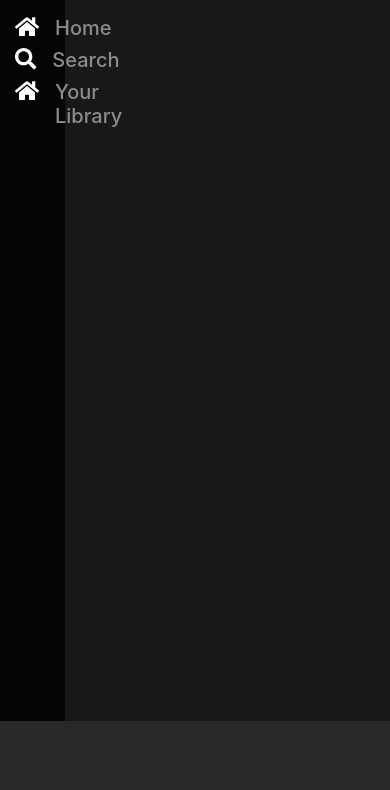
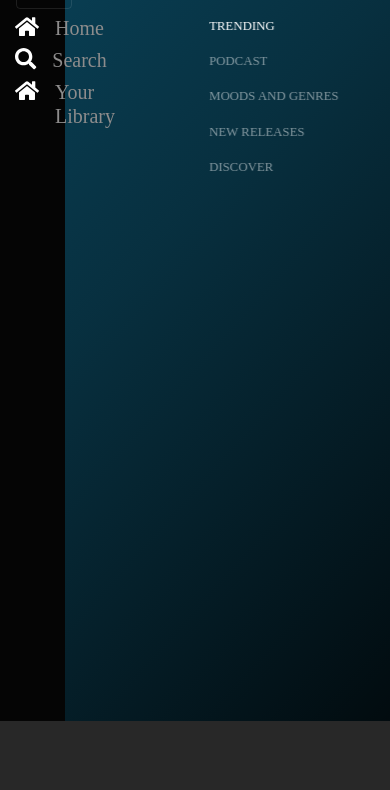
Before and after one commit to orhanors/Spofiy-Clone, a plain HTML site: page index.html in a window 390 px wide. Shown: the part 39-829 px from the top of the page. Drawn offline with nearby package versions, Linux system fonts and the light colour scheme; a web font is replaced by a local one.

Commit message:
background color added

```diff
--- /dev/null
+++ b/css/events-style.css
@@ -0,0 +1,31 @@
+.hvr-underline-from-center {
+    display: inline-block;
+    vertical-align: middle;
+    -webkit-transform: perspective(1px) translateZ(0);
+    transform: perspective(1px) translateZ(0);
+    box-shadow: 0 0 1px rgba(0, 0, 0, 0);
+    position: relative;
+    overflow: hidden;
+  }
+  .hvr-underline-from-center:before {
+    content: "";
+    position: absolute;
+    z-index: -1;
+    left: 51%;
+    right: 51%;
+    bottom: 0;
+    background: #00ff73;
+    height: 1px;
+    -webkit-transition-property: left, right;
+    transition-property: left, right;
+    -webkit-transition-duration: 0.3s;
+    transition-duration: 0.3s;
+    -webkit-transition-timing-function: ease-out;
+    transition-timing-function: ease-out;
+  }
+  .hvr-underline-from-center:active:before,
+  .hvr-underline-from-center:focus:before,
+  .hvr-underline-from-center:hover:before {
+    left: 0;
+    right: 0;
+  }
--- a/css/main.css
+++ b/css/main.css
@@ -1,8 +1,10 @@
 /* GLOBAL
 ------------------>*/
 body{
-    background-color: #181818;
+    background-color: rgb(9, 65, 87);
     z-index: 0;
+    font-family: "Circular";
+
 }
 
 /* Page Structure
@@ -17,8 +19,19 @@ body{
 #mainpage{
     margin-left: 16.6%;
     width: 90vh;
+    position: relative;
+    background-color: rgb(9, 65, 87);
+}
 
-    background-color: #181818;
+body::before{
+    content: "";
+    position: absolute;
+    top: 0;
+    left: 0;
+    right: 0;
+    bottom: 0;
+    background: rgb(65,65,65);
+background: linear-gradient(132deg, rgba(65,65,65,0) 0%, rgba(4,4,4,0.2858018207282913) 36%, rgba(0,0,0,0.8936449579831933) 100%);
 }
 
 #player{
@@ -52,3 +65,27 @@ img#logo{
     width: 70%;
     height: 20%;
 }
+
+
+
+/* MainPage
+------------>*/
+
+    /* Main Navbar
+       -----------> */
+
+#mainpage nav ul li {
+    font-size: .8rem;
+
+}
+
+#mainpage div.collapse.navbar-collapse{
+    position:relative;
+    display: flex;
+    justify-content: center;
+    transform: translateX(-10%);
+}
+
+#mainpage button{
+
+}
--- a/index.html
+++ b/index.html
@@ -9,6 +9,8 @@
     <!-- Bootstrap CSS -->
     <link rel="stylesheet" href="https://stackpath.bootstrapcdn.com/bootstrap/4.3.1/css/bootstrap.min.css" integrity="sha384-ggOyR0iXCbMQv3Xipma34MD+dH/1fQ784/j6cY/iJTQUOhcWr7x9JvoRxT2MZw1T" crossorigin="anonymous">
     <link rel="stylesheet" href="css/main.css">
+    <link href="//db.onlinewebfonts.com/c/02d8f1743ede250c7c9865f1574d7cc6?family=Circular+Book" rel="stylesheet" type="text/css"/>
+    <link rel="stylesheet" href="css/events-style.css">
 </head>
   <body>
     <body>
@@ -38,6 +40,35 @@
 
                 <div id="mainpage" class="col-10">
 
+                    <nav class="navbar navbar-dark navbar-expand-md fixed-top">
+                        <div class="container">
+                          <button class="navbar-toggler d-lg-none" type="button" data-toggle="collapse" data-target=".navbar-collapse"
+                            aria-controls="collapsibleNavId" aria-expanded="false" aria-label="Toggle navigation">
+                            <span class="navbar-toggler-icon"></span>
+                          </button>
+                          <div class="collapse navbar-collapse d-flex justify-content-end"
+                              id="collapsibleNavId">
+                            <ul class="navbar-nav mr-0 mt-0 ">
+                              <li class="nav-item active">
+                                <a class="nav-link hvr-underline-from-center mx-0 mx-sm-2 mx-md-3" href="#">TRENDING</a>
+                              </li>
+                              <li class="nav-item">
+                                <a class="nav-link hvr-underline-from-center mx-0 mx-sm-2 mx-md-3" href="#">PODCAST</a>
+                              </li>
+                              <li class="nav-item">
+                                <a class="nav-link hvr-underline-from-center mx-0 mx-sm-2 mx-md-3" href="#">MOODS AND GENRES</a>
+                              </li>
+                              <li class="nav-item">
+                                <a class="nav-link hvr-underline-from-center mx-0 mx-sm-2 mx-md-3" href="#">NEW RELEASES</a>
+                              </li>
+                              <li class="nav-item">
+                                <a class="nav-link hvr-underline-from-center mx-0 mx-sm-2 mx-md-3" href="#">DISCOVER</a>
+                              </li>
+                            </ul>
+                          </div>
+                        </div>
+                      </nav>
+
 
                 </div>
 
```
